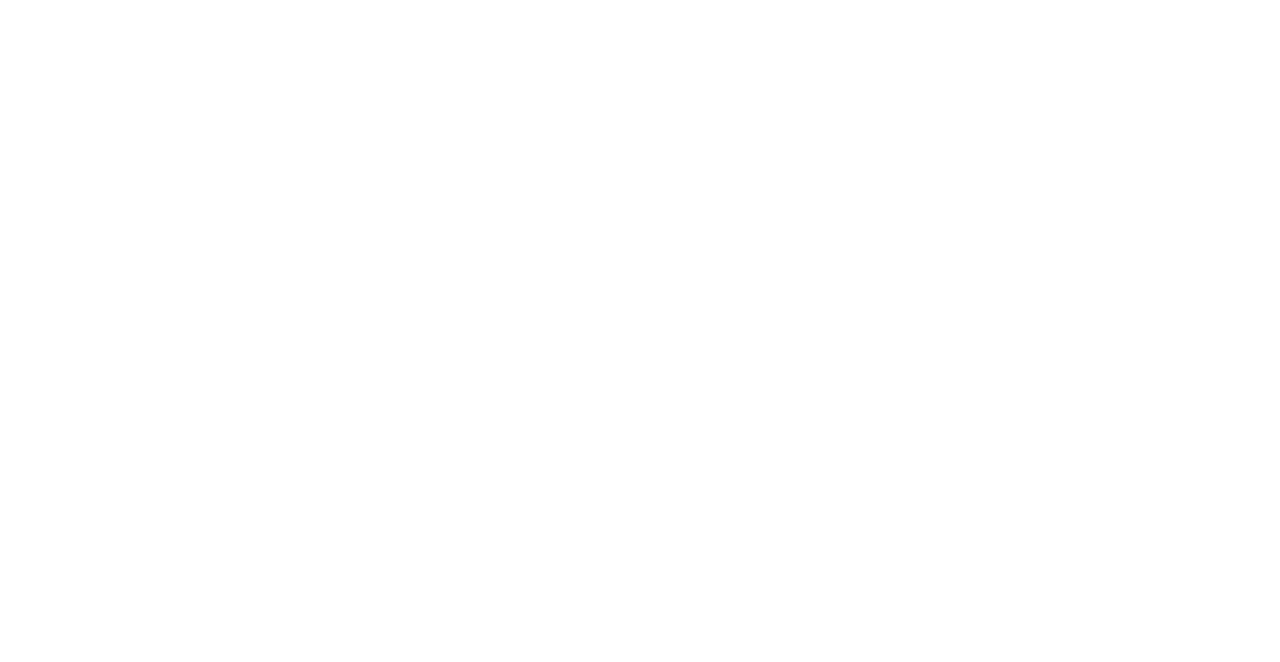
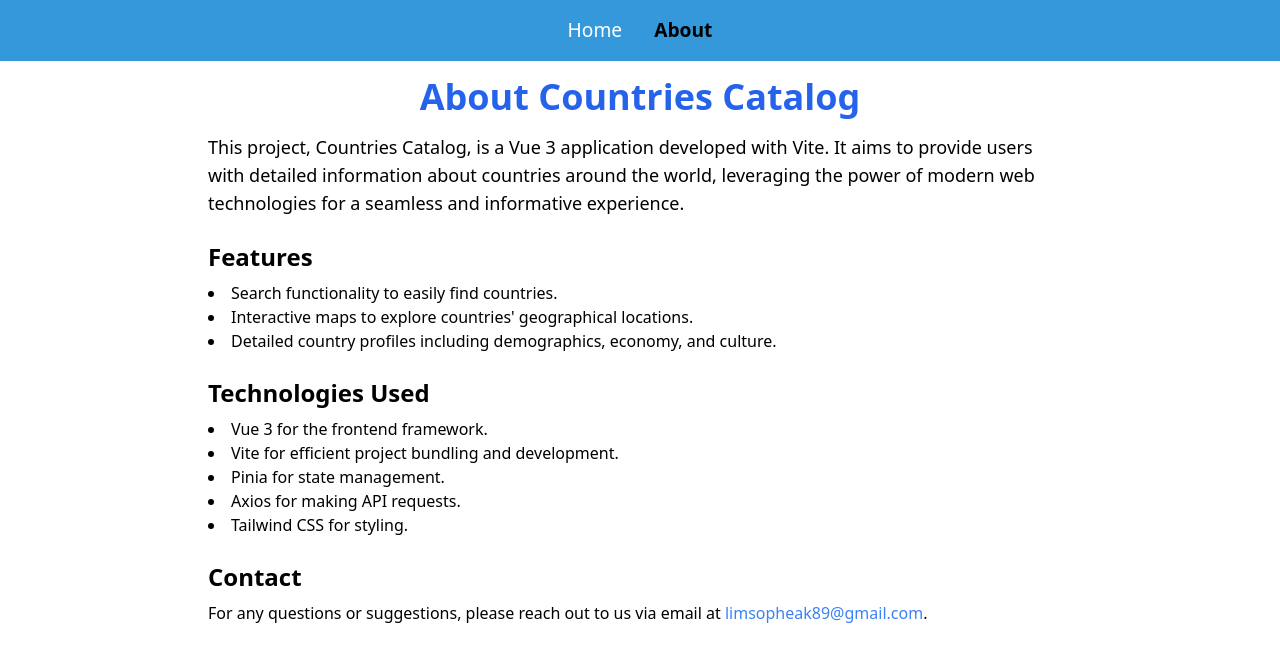
Before and after one commit to sopheak8888/tech-bodia-assessment, a Vue app: page /about in a window 1280 px wide. Before the commit this address had no page. Shown: the top 662 px of the page. Built offline with nearby package versions, Linux system fonts and the light colour scheme.

Commit message:
chore: Update router configuration and add About page

```diff
--- a/src/App.vue
+++ b/src/App.vue
@@ -1,16 +1,43 @@
 <script setup lang="ts">
-// import { RouterLink, RouterView } from 'vue-router'
+import { RouterLink, RouterView } from 'vue-router'
 </script>
 
 <template>
-  <!-- <header>
+  <header>
     <div class="wrapper">
       <nav>
-        <RouterLink to="/">Home</RouterLink>
-        <RouterLink to="/about">About</RouterLink>
+        <RouterLink to="/" active-class="active-link">Home</RouterLink>
+        <RouterLink to="/about" active-class="active-link">About</RouterLink>
       </nav>
     </div>
-  </header> -->
+  </header>
 
   <RouterView />
 </template>
+
+<style scoped>
+.wrapper {
+  display: flex;
+  justify-content: center;
+}
+
+nav {
+  background-color: #3498db;
+  padding: 1rem;
+  display: flex;
+  justify-content: center;
+  width: 100%;
+  font-size: larger;
+}
+
+nav a {
+  color: white;
+  text-decoration: none;
+  margin: 0 1rem;
+}
+
+.active-link {
+  font-weight: bold;
+  color: #000000;
+}
+</style>
--- a/src/router/index.ts
+++ b/src/router/index.ts
@@ -6,7 +6,12 @@
     {
       path: '/',
       name: 'home',
-      component: () => import('../views/HomeView.vue')
+      component: () => import('@/views/HomeView.vue')
+    },
+    {
+      path: '/about',
+      name: 'about',
+      component: () => import('@/views/AboutView.vue')
     }
   ]
 })
--- /dev/null
+++ b/src/views/AboutView.vue
@@ -0,0 +1,25 @@
+<template>
+    <div class="about-page max-w-4xl mx-auto p-4">
+        <h1 class="text-4xl font-bold text-center mb-4 text-blue-600">About Countries Catalog</h1>
+        <p class="text-lg mb-4">This project, Countries Catalog, is a Vue 3 application developed with Vite. It aims to provide users with detailed information about countries around the world, leveraging the power of modern web technologies for a seamless and informative experience.</p>
+
+        <h2 class="text-2xl font-semibold mt-6 mb-2">Features</h2>
+        <ul class="list-disc list-inside mb-4">
+            <li>Search functionality to easily find countries.</li>
+            <li>Interactive maps to explore countries' geographical locations.</li>
+            <li>Detailed country profiles including demographics, economy, and culture.</li>
+        </ul>
+
+        <h2 class="text-2xl font-semibold mt-6 mb-2">Technologies Used</h2>
+        <ul class="list-disc list-inside mb-4">
+            <li>Vue 3 for the frontend framework.</li>
+            <li>Vite for efficient project bundling and development.</li>
+            <li>Pinia for state management.</li>
+            <li>Axios for making API requests.</li>
+            <li>Tailwind CSS for styling.</li>
+        </ul>
+
+        <h2 class="text-2xl font-semibold mt-6 mb-2">Contact</h2>
+        <p>For any questions or suggestions, please reach out to us via email at <a href="mailto:limsopheak89@gmail.com" class="text-blue-500 hover:text-blue-700">limsopheak89@gmail.com</a>.</p>
+    </div>
+</template>
```
Also changed, not shown: 1 other file (tests, documents, lock files or other folders).
